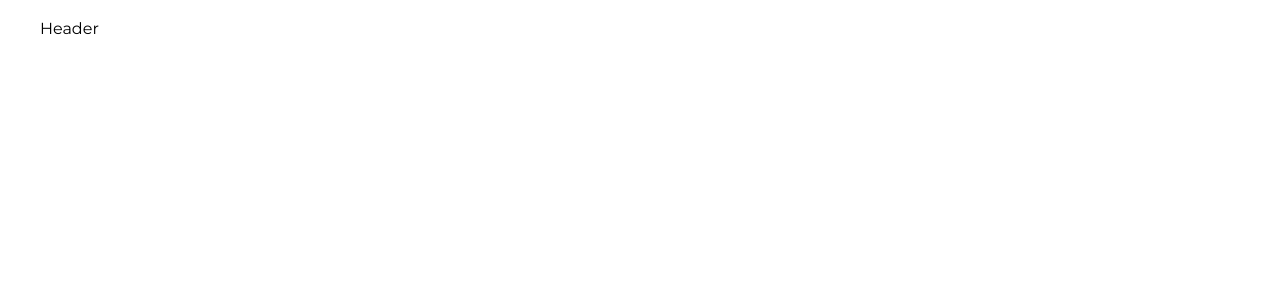
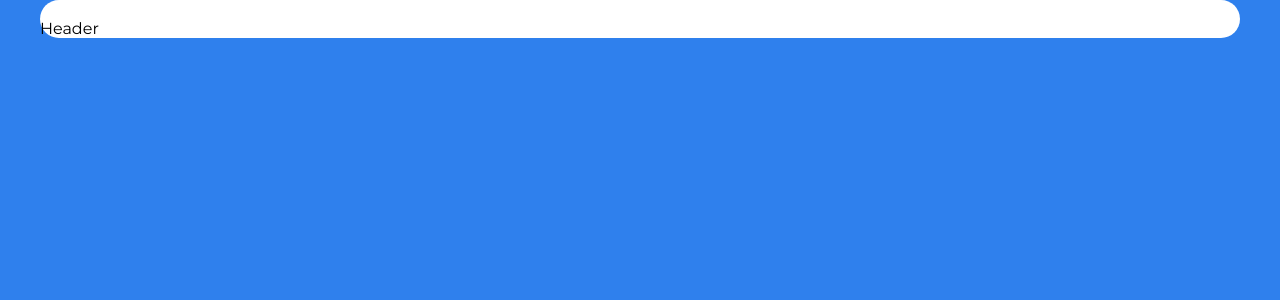
Before and after one commit to raman-davidovich/note_editor, a React (Create React App) app: page / in a window 1280 px wide. Shown: the top 300 px of the page. Built offline with nearby package versions, Linux system fonts and the light colour scheme.

Commit message:
feat: added variables

```diff
--- a/src/styles/index.scss
+++ b/src/styles/index.scss
@@ -1,5 +1,6 @@
 @import '~normalize.css';
 @import url('https://fonts.googleapis.com/css2?family=Montserrat:wght@300;400;500;600;700&display=swap');
+@import './variables';
 
 *,
 *:before,
@@ -9,10 +10,13 @@
 
 body {
   font-family: 'Montserrat', sans-serif;
+  background-color: $blueColor;
 }
 
 .container {
   max-width: 1200px;
   margin: 0 auto;
   padding-top: 20px;
+  border-radius: $border-radius;
+  background-color: $whiteColor;
 }
--- /dev/null
+++ b/src/styles/variables.scss
@@ -0,0 +1,4 @@
+$blueColor: #2F80ED;
+$whiteColor: #FFFFFF;
+
+$border-radius: 20px;
```
